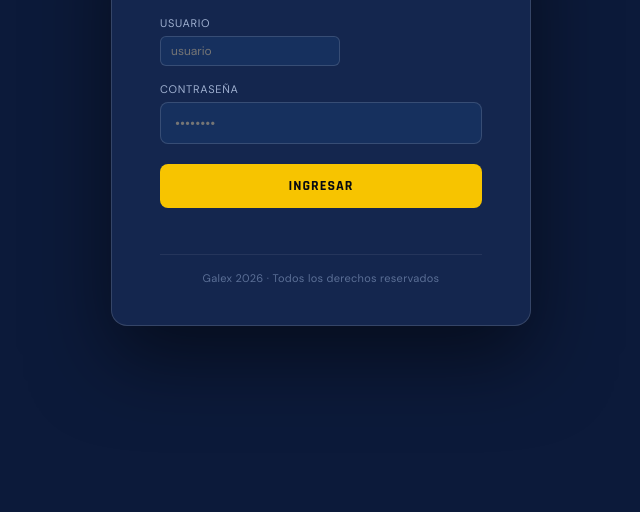
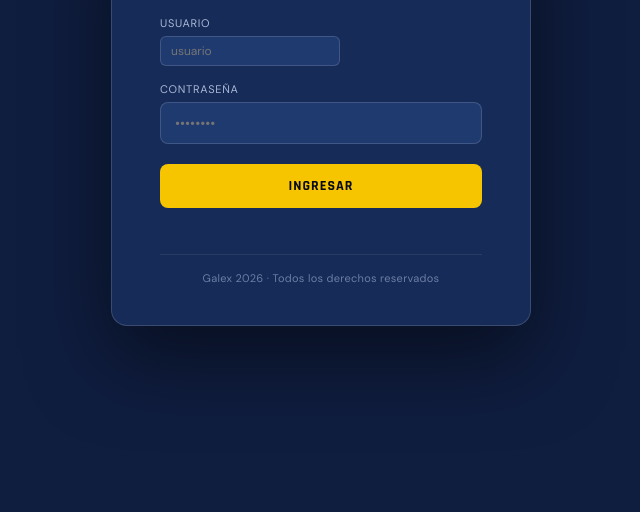
Before and after one commit to kapg92wy/dASBOARD_PRUEBAS-CINEPOLIS, a plain HTML site: page index.html in a window 1280 px wide. Shown: the part 288-800 px from the top of the page, without its empty margins (319-959 px from the left). Drawn offline with nearby package versions, Linux system fonts and the light colour scheme.

Commit message:
Update Cinépolis color palette in styles.css

```diff
--- a/styles.css
+++ b/styles.css
@@ -3,14 +3,22 @@
    ═══════════════════════════════════════════════ */
 
 :root {
-  /* ── Paleta Cinépolis (azul + amarillo) ── */
-  --bg:#0c1a3a; --bg2:#0f1f44; --bg3:#16305e;
-  --panel:#14264e; --panel2:#1b3162; --panel3:#22407a;
-  --border:rgba(255,255,255,0.07); --border2:rgba(255,255,255,0.14);
-  --gold:#f7c400; --gold2:#d9ad00;            /* amarillo Cinépolis (acento) */
-  --red:#ef4444; --orange:#f97316; --green:#22c55e;
-  --blue:#4b6fb3; --cyan:#6aa3e0; --purple:#8b5cf6;  /* azules Cinépolis */
-  --text:#eef2fb; --text2:#9fb0d0; --text3:#5b6f96;
+  /* ── Paleta Cinépolis ──  (E)=exacto de tu hoja, (d)=derivado para UI */
+  --bg:#0f1d3f;        /* (d) página, un tono más oscuro que el institucional */
+  --bg2:#162b57;       /* (E) Azul oscuro #162B57 */
+  --bg3:#1f3a6f;       /* (d) campos de formulario */
+  --panel:#162b57;     /* (E) Azul oscuro #162B57 (tarjetas) */
+  --panel2:#203a72;    /* (E) Azul Cinépolis principal #203A72 */
+  --panel3:#2a4a86;    /* (d) hover/realces (principal aclarado) */
+  --border:rgba(255,255,255,0.08); --border2:rgba(255,255,255,0.15);
+  --gold:#f7c400; --gold2:#d9ad00;             /* (E) Amarillo #F7C400 + hover (d) */
+  --red:#ef4444; --orange:#f97316; --green:#22c55e;  /* status (funcionales) */
+  --blue:#4b6fb3;      /* (E) Azul claro #4B6FB3 */
+  --cyan:#6aa3e0;      /* (d) azul claro aclarado (series) */
+  --purple:#8b5cf6;
+  --text:#ffffff;      /* (E) Blanco #FFFFFF */
+  --text2:#aab8d6;     /* (d) texto secundario */
+  --text3:#6b7ea6;     /* (d) texto tenue */
   --ff:'Rajdhani',sans-serif; --fb:'DM Sans',sans-serif;
 }
 *{box-sizing:border-box;margin:0;padding:0;}
@@ -35,7 +43,7 @@ body{background:var(--bg);color:var(--text);font-family:var(--fb);font-size:13px
 
 /* ── APP SHELL ─────────────────────────────────── */
 #app{display:none;}
-.header{background:linear-gradient(135deg,#0a1a3e,#0d2150,#0c1a3a);border-bottom:2px solid var(--gold);padding:0 24px;display:flex;align-items:center;justify-content:space-between;height:60px;position:sticky;top:0;z-index:100;box-shadow:0 4px 32px rgba(247,196,0,0.08);}
+.header{background:linear-gradient(135deg,#162b57,#203a72,#162b57);border-bottom:2px solid var(--gold);padding:0 24px;display:flex;align-items:center;justify-content:space-between;height:60px;position:sticky;top:0;z-index:100;box-shadow:0 4px 32px rgba(247,196,0,0.08);}
 .hlogo{width:34px;height:34px;background:#fff;border-radius:7px;object-fit:contain;display:block;margin-right:12px;}
 .htitle{font-family:var(--ff);font-size:19px;font-weight:700;letter-spacing:2px;}
 .hsub{font-size:10px;color:var(--text2);letter-spacing:.8px;text-transform:uppercase;}
```
